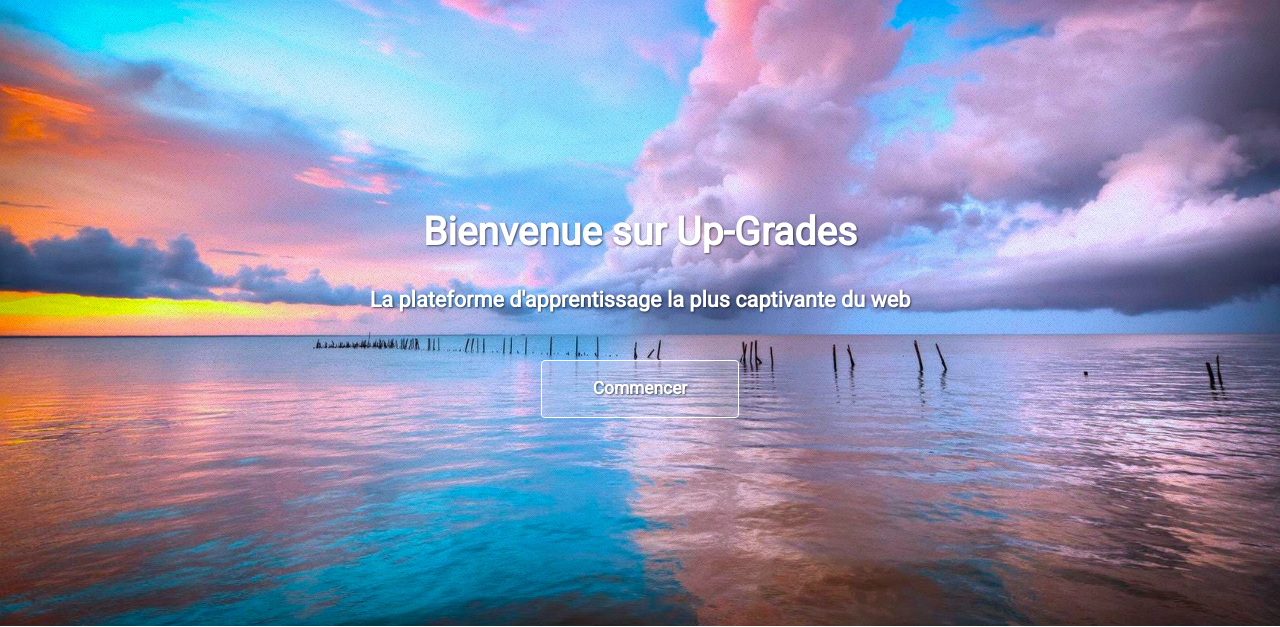
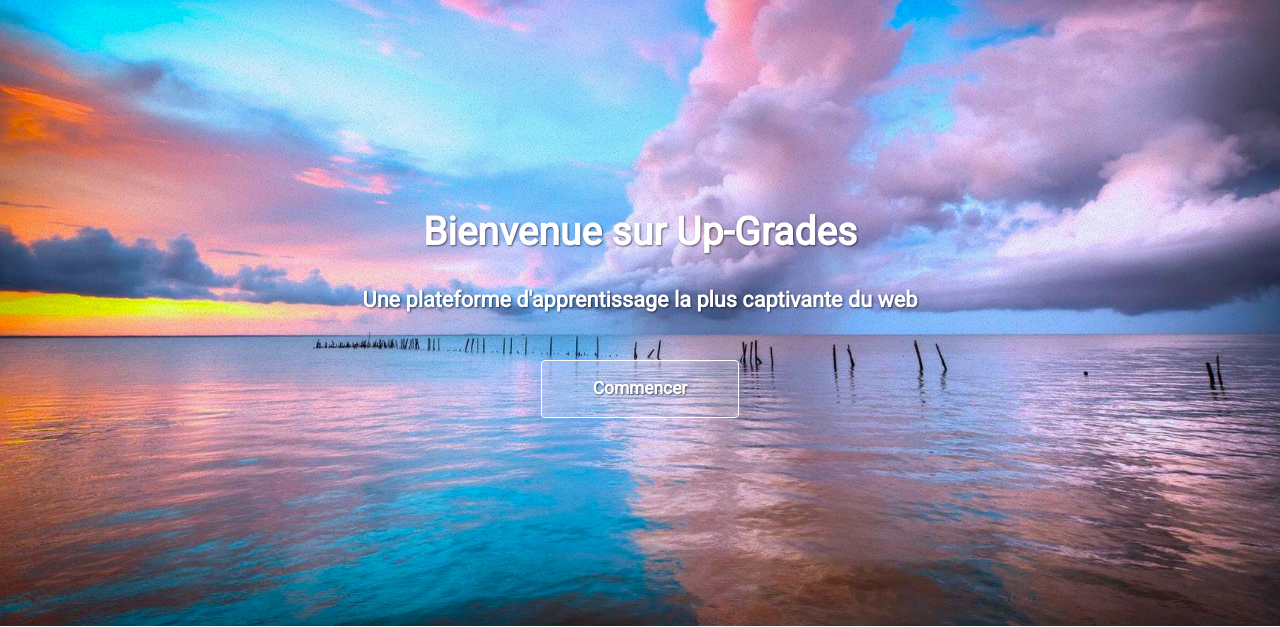
Before and after one commit to doodlegoo/up-grades, a PHP site: page /Up-Grades/ in a window 1280 px wide. Shown: the top 627 px of the page. Run offline with PHP 8.4, Linux system fonts and the light colour scheme.

Commit message:
Revert "kumhnuhy jm,nhkiokl"
This reverts commit 2932aa08b670fba79a649cc5bf63c1055a637a50.

```diff
--- a/index.php
+++ b/index.php
@@ -33,7 +33,7 @@
 			<section id="header" class="dark">
 				<header>
 					<h1>Bienvenue sur Up-Grades</h1>
-					<p>La plateforme d'apprentissage la plus captivante du web</p>
+					<p>Une plateforme d'apprentissage la plus captivante du web</p>
 				</header>
 				<footer>
 					<a id='btnCommencer' href="#dialog" class="button" >Commencer</a>
@@ -76,7 +76,7 @@
 									<header>
 										<h3>Soyez aux anges</h3>
 									</header>
-									<p>Rentabilisez votre dure labeur en vendant vos quizz en ligne.</p>
+									<p>Rentabilisez votre dure labeur en </br>vendant vos quizz en ligne.</p>
 								</section>
 							</div>
 						</div>
```
Also changed, not shown: header.php (renamed from header.html).
